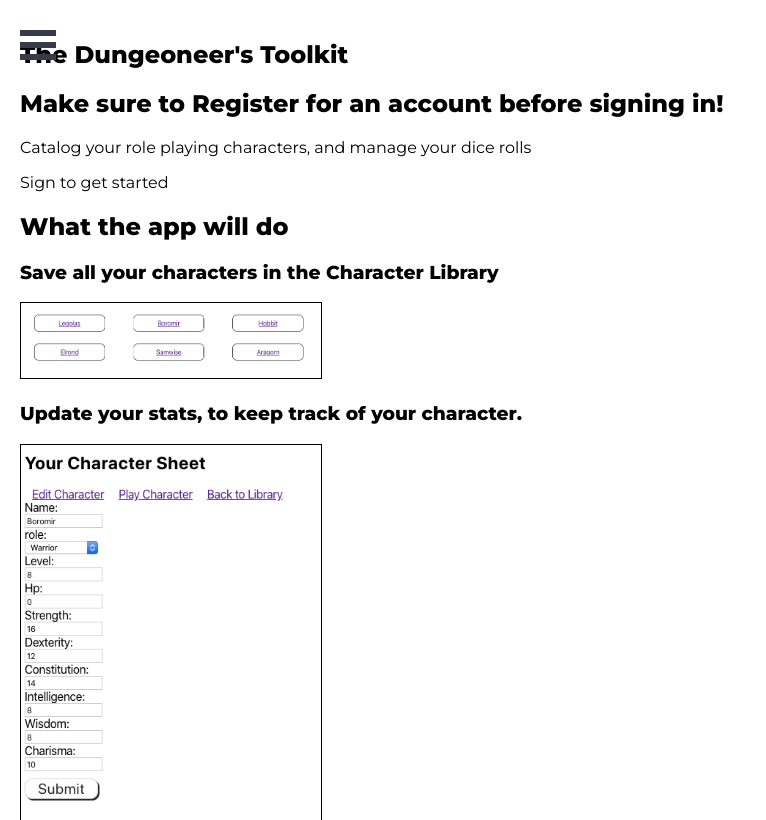
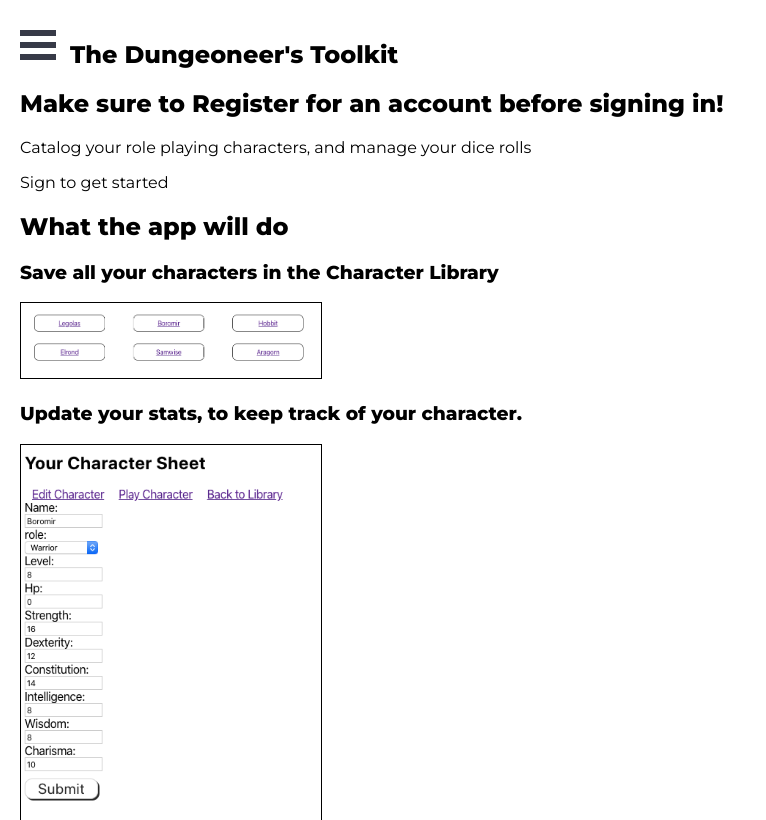
Before and after one commit to george-arnold/dungeoneer-toolkit-client, a React (Create React App) app: page / in a window 1280 px wide. Shown: the whole page, without its empty margins (0-766 px from the left). Built offline with nearby package versions, Linux system fonts and the light colour scheme; no server answers.

Commit message:
moved title

```diff
--- a/src/LandingPage/LandingPage.css
+++ b/src/LandingPage/LandingPage.css
@@ -2,3 +2,7 @@
   width: 300px;
   border: 1px solid black;
 }
+
+.LandingPage h1 {
+  margin-left: 50px;
+}
```
